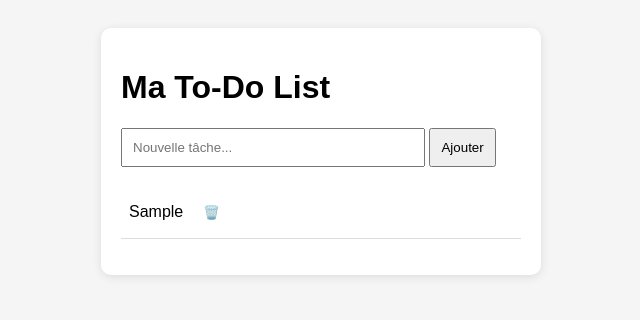
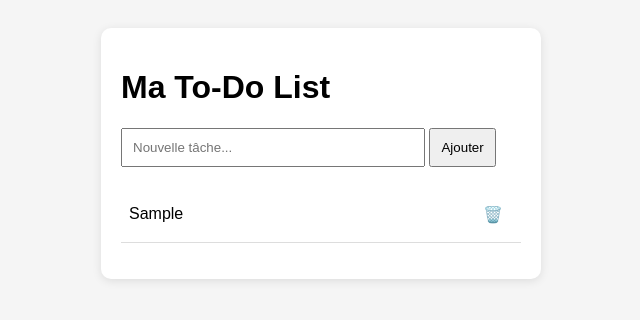
Before and after one commit to benmoctar/todo-app, a plain HTML site: page index.html in a window 1280 px wide. Both pictures are taken after typing "Sample" into the empty fields and a click on the button "Ajouter". Shown: the full height of the page, 319-959 px from the left. Drawn offline with Linux system fonts and the light colour scheme.

Commit message:
ajout de la fonctionnalite suppression + marquer fait

```diff
--- a/script.js
+++ b/script.js
@@ -2,17 +2,18 @@ const input = document.getElementById("taskInput");
 const button = document.getElementById("addTaskBtn");
 const list = document.getElementById("taskList");
 
-button.addEventListener("click", addTask);
-
+// Ajoute une tâche
 function addTask() {
   const taskText = input.value.trim();
   if (taskText === "") return;
 
   const li = document.createElement("li");
 
-  // Texte de la tâche
+  // Texte de la tâche (cliquable)
   const span = document.createElement("span");
   span.textContent = taskText;
+
+  // Marquage comme faite
   span.addEventListener("click", () => {
     span.classList.toggle("done");
   });
@@ -20,13 +21,23 @@ function addTask() {
   // Bouton de suppression
   const deleteBtn = document.createElement("button");
   deleteBtn.textContent = "🗑️";
-  deleteBtn.classList.add("delete-btn");
+  deleteBtn.className = "delete-btn";
+
   deleteBtn.addEventListener("click", () => {
     li.remove();
   });
 
+  // Construction de l'élément
   li.appendChild(span);
   li.appendChild(deleteBtn);
   list.appendChild(li);
+
   input.value = "";
 }
+
+button.addEventListener("click", addTask);
+
+// Bonus : appuyer sur "Entrée" ajoute aussi une tâche
+input.addEventListener("keydown", (e) => {
+  if (e.key === "Enter") addTask();
+});
--- a/style.css
+++ b/style.css
@@ -29,9 +29,18 @@ ul {
 }
 
 li {
+  display: flex;
+  justify-content: space-between;
+  align-items: center;
   padding: 8px;
   border-bottom: 1px solid #ddd;
 }
+
+span {
+  flex: 1;
+  cursor: pointer;
+}
+
 .done {
   text-decoration: line-through;
   color: gray;
@@ -42,4 +51,9 @@ li {
   background-color: transparent;
   border: none;
   cursor: pointer;
+  font-size: 16px;
 }
+
+.delete-btn:hover {
+  color: red;
+}
```
